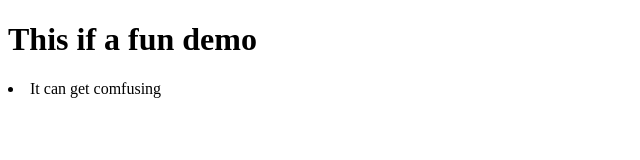
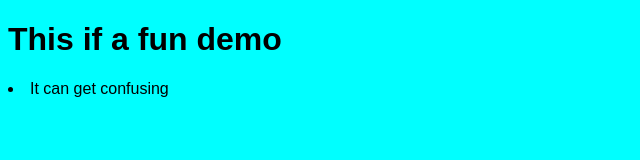
Before and after one commit to kevinlam11/A-fun-repository-for-me-, a plain HTML site: page index.html in a window 1280 px wide. Shown: the whole page, without its empty margins (0-640 px from the left). Drawn offline with Linux system fonts and the light colour scheme.

Commit message:
added color

```diff
--- a/index.html
+++ b/index.html
@@ -5,10 +5,11 @@
     <meta http-equiv="X-UA-Compatible" content="IE=edge">
     <meta name="viewport" content="width=device-width, initial-scale=1.0">
     <title>A fun repository for me</title>
+    <link rel="stylesheet" href="style.css">
 </head>
 <body>
 
 <H1>This if a fun demo</H1>
-    <li>It can get comfusing</li>
+    <li>It can get confusing</li>
 </body>
 </html>
```
